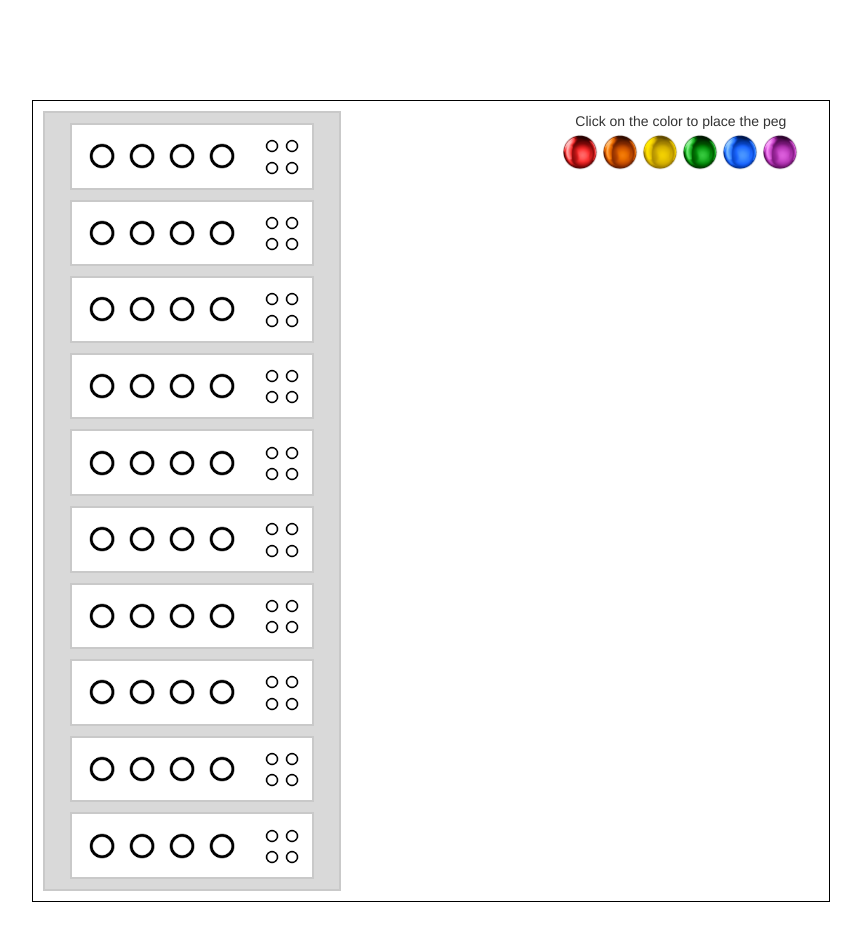
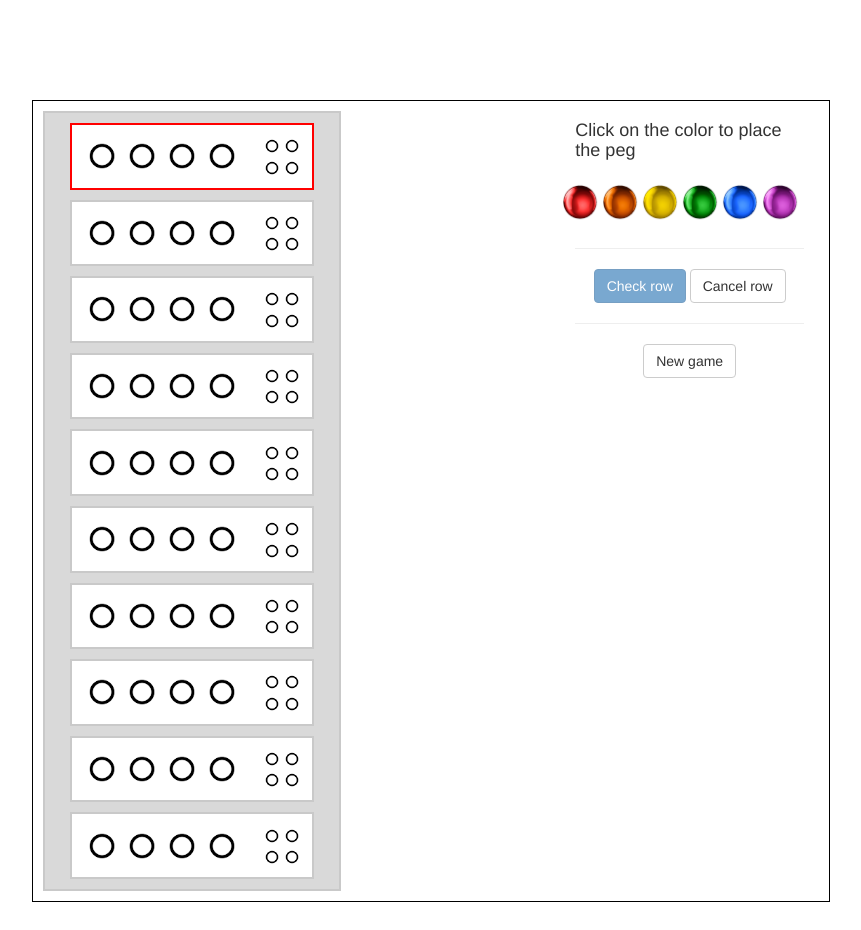
Before and after one commit to sachi-d/Mastermind-Game, a plain HTML site: page index.html in a window 1280 px wide. Shown: the whole page, without its empty margins (138-999 px from the left). Drawn offline with Linux system fonts and the light colour scheme.

Commit message:
add click functions and row updates

```diff
--- a/css/mastermind.css
+++ b/css/mastermind.css
@@ -12,11 +12,17 @@
 #toolbar {
     float: right;
 }
+#color-buttons {
+    margin-top: 20px;
+    margin-bottom: 20px;
+}
+#optionbar {
+    text-align: center;
+}
 .mm-row {
     margin: auto;
 }
 .mm-block {
-    height: auto;
     margin: 10px;
     display: inline-block;
     vertical-align: middle;
--- a/index.html
+++ b/index.html
@@ -14,12 +14,23 @@
     <div class="container">
         <div class="col-md-12" id="play-area">
             <div id="board" class="col-md-8"></div>
-            <div id="toolbar" class="col-md-4">Click on the color to place the peg
+            <div id="toolbar" class="col-md-4">
+                <h4> Click on the color to place the peg
+                </h4>
                 <div id="color-buttons" class="row"></div>
+
+                <div id="optionbar">
+                    <hr>
+                    <button class="btn btn-primary" id="check-row" onClick="checkRow()">Check row</button>
+
+                    <button class="btn btn-default">Cancel row</button>
+                    <hr>
+                    <button class="btn btn-default" onclick="loadNewGame()">New game</button>
+                </div>
             </div>
         </div>
     </div>
-    <script src="js/colors.js"></script>
+    <script src="js/gameDefs.js"></script>
     <script src="js/mastermind.js"></script>
 </body>
 
--- a/js/colors.js
+++ /dev/null
@@ -1,20 +0,0 @@
-var colors = {
-    red: {
-        src: "images/red.gif"
-    },
-    orange: {
-        src: "images/orange.gif"
-    },
-    yellow: {
-        src: "images/yellow.gif"
-    },
-    green: {
-        src: "images/green.gif"
-    },
-    blue: {
-        src: "images/blue.gif"
-    },
-    purple: {
-        src: "images/purple.gif"
-    }
-}
--- /dev/null
+++ b/js/gameDefs.js
@@ -0,0 +1,28 @@
+var Game = {
+    colors: {
+        red: {
+            src: "images/red.gif"
+        },
+        orange: {
+            src: "images/orange.gif"
+        },
+        yellow: {
+            src: "images/yellow.gif"
+        },
+        green: {
+            src: "images/green.gif"
+        },
+        blue: {
+            src: "images/blue.gif"
+        },
+        purple: {
+            src: "images/purple.gif"
+        }
+    },
+    checkButton: $("#check-row"),
+    colorCode: ["red", "red", "red", "red"]
+}
+
+var activeRow = 0,
+    activePeg = 0,
+    tempColCode = [];
--- a/js/mastermind.js
+++ b/js/mastermind.js
@@ -1,6 +1,10 @@
 (function init() {
     initializeBoard();
     initializeToolbar();
+    Game.colorCode = setNewCode();
+    activePeg = 0;
+    activeRow = -1;
+    updateRowDisplay();
 }());
 
 function initializeBoard() {
@@ -58,18 +62,61 @@ function initializeBoard() {
 function initializeToolbar() {
     var $colorbuttons = $("#color-buttons");
 
-    for (var key of Object.keys(colors)) {
+    for (var key of Object.keys(Game.colors)) {
         var $button = $('<input>', {
             type: 'image',
             id: key,
-            src: colors[key].src,
+            src: Game.colors[key].src,
             width: '40',
-            onclick: 'updateColorRow(this)'
+            onclick: 'updatePegs(this)'
         });
         $colorbuttons.append($button);
     }
 }
 
-function updateColorRow(clicked) {
-    console.log(clicked.id);
+//click function of pegs
+function updatePegs(clicked) {
+    if (activePeg < 4) {
+        $("#peg-" + activeRow + "-" + activePeg).attr("src", Game.colors[clicked.id].src);
+
+        tempColCode[activePeg] = clicked.id;
+        activePeg++;
+    } else {
+        Game.checkButton.prop('disabled', false);
+    }
+
 }
+
+//check the pattern of row
+function checkRow() {
+    console.log(tempColCode);
+    tempColCode = [];
+    updateRowDisplay();
+}
+
+function updateRowDisplay() {
+    Game.checkButton.prop('disabled', true);
+    $("#row-" + activeRow).css({
+        "border-color": "#c9c9c9"
+    });
+    activePeg = 0;
+    activeRow++;
+    $("#row-" + activeRow).css({
+        "border-color": "red"
+    });
+}
+
+function loadNewGame() {
+
+}
+
+
+//generate new color pattern
+function setNewCode() {
+    var colorKeys = Object.keys(Game.colors);
+    var keyGen = [];
+    for (var i = 0; i < 4; i++) {
+        keyGen.push(colorKeys[Math.floor(Math.random() * colorKeys.length)]);
+    }
+    return keyGen;
+}
```
